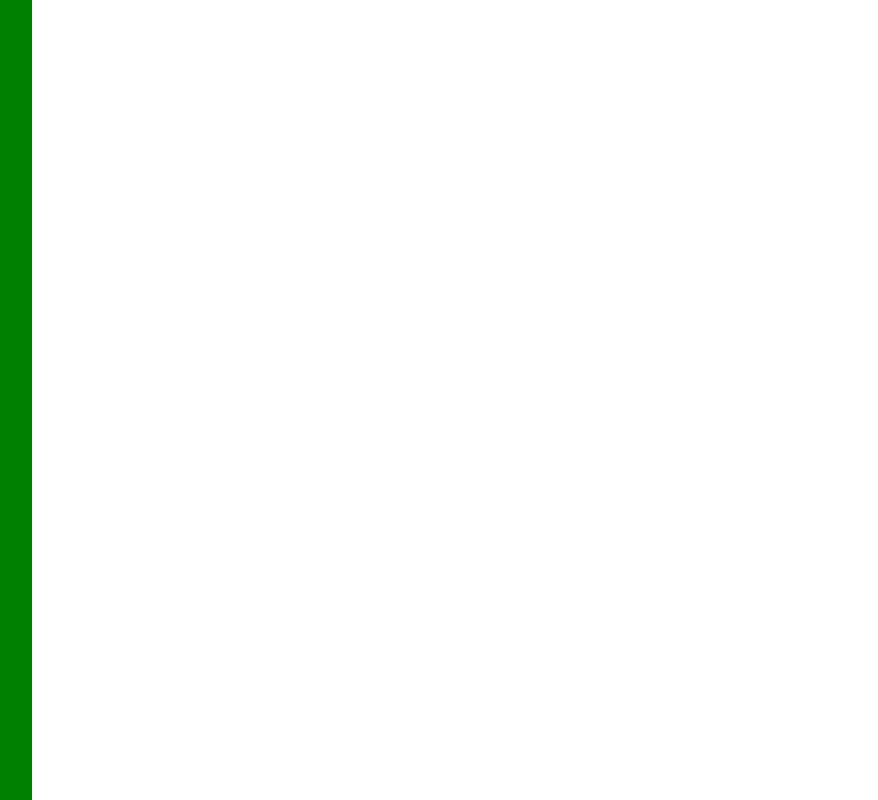
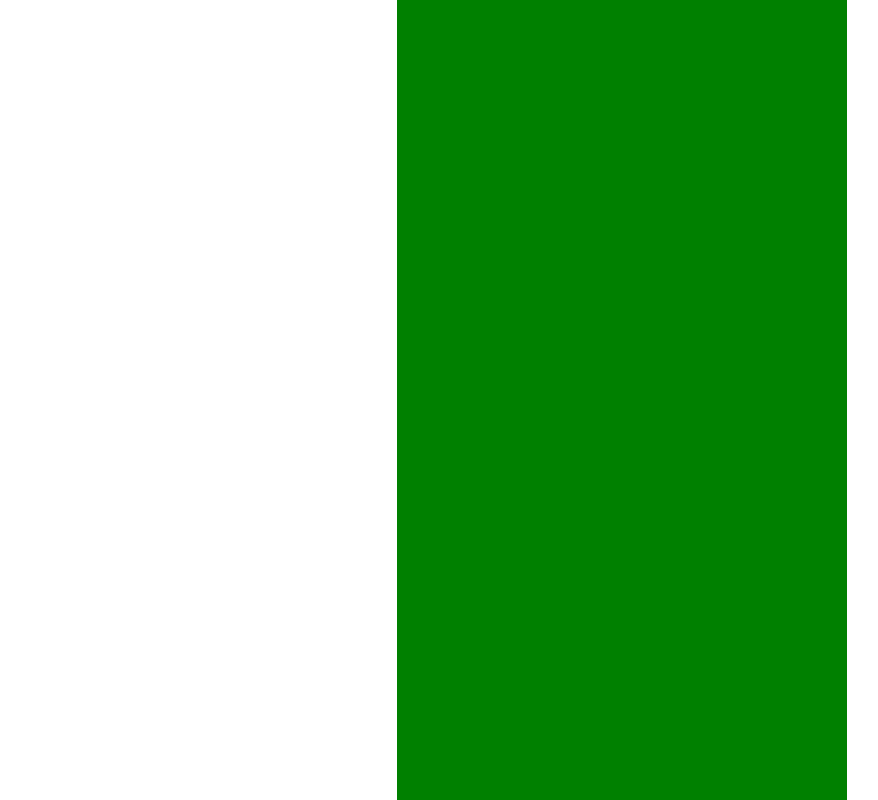
Before and after one commit to walkerrobertben/pioneer-control, a plain HTML site: page index.html in a window 1280 px wide. Shown: the whole page, without its empty margins (18-896 px from the left). Drawn offline with Linux system fonts and the light colour scheme.

Commit message:
Update main.css

```diff
--- a/main.css
+++ b/main.css
@@ -3,10 +3,15 @@ html, body {
     margin: 0;
 }
 
+body {
+    display: flex;
+    justify-content: center;
+}
+
 .remote-container {
 
-    width: 50px;
     height: 100%;
+    aspect-ratio: 9/16;
 
     background-color: green;
 }
```
